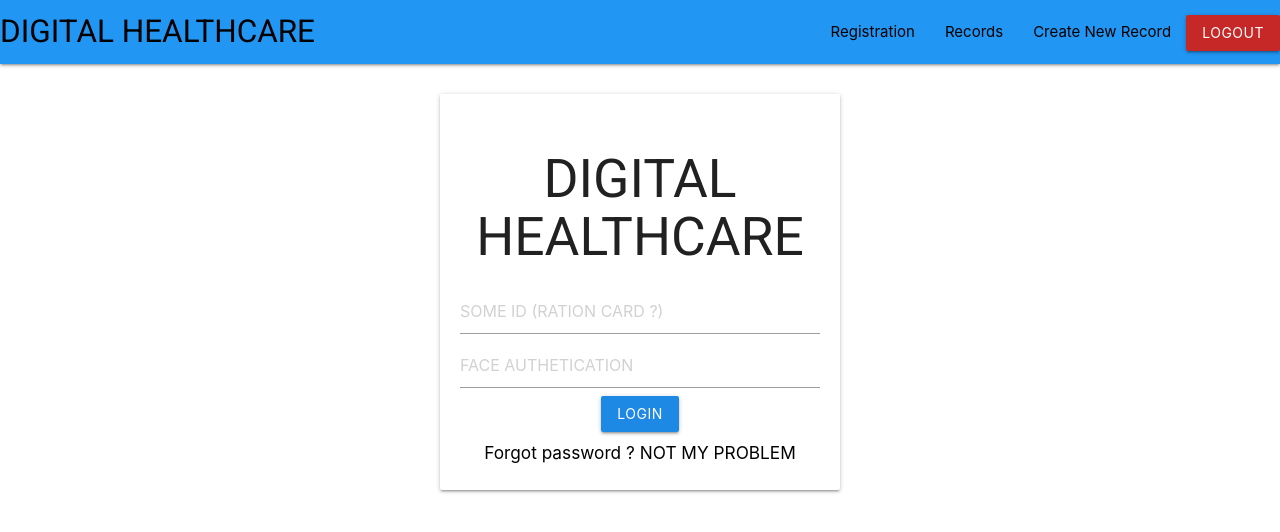
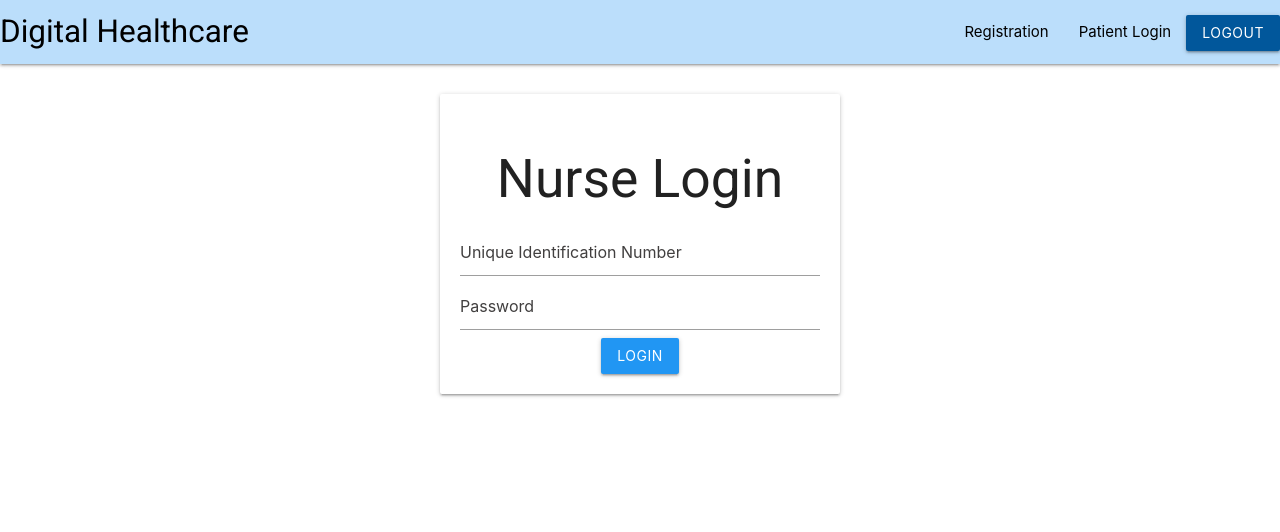
Before and after one commit to Loganzi/SIH_Patient_Side, a React (Create React App) app in the folder client/: page /signin in a window 1280 px wide. Shown: the top 532 px of the page. Built offline with nearby package versions, Linux system fonts and the light colour scheme; sample sign-in values are in the browser's storage.

Commit message:
ui update

```diff
--- a/client/src/App.css
+++ b/client/src/App.css
@@ -63,3 +63,7 @@ h2 {
 .material-icons:hover {
   cursor: pointer;
 }
+::placeholder {
+  color: rgb(65, 63, 63);
+  opacity: 1;
+}
--- a/client/src/App.js
+++ b/client/src/App.js
@@ -12,6 +12,7 @@ import { reducer, initialState } from "./reducers/userReducer";
 import UserProfile from "./components/screens/UserProfile";
 import SubscribedUserPosts from "./components/screens/SubscribesUserPosts";
 import Reset from "./components/screens/Reset";
+import PatientLogin from "./components/screens/PatientLogin";
 import NewPassword from "./components/screens/Newpassword";
 import Form from "./components/screens/Form";
 export const UserContext = createContext();
@@ -57,6 +58,10 @@ const Routing = () => {
       <Route exact path="/reset">
         <Reset />
       </Route>
+
+	<Route path="/PatientLogin">
+        <PatientLogin />
+      </Route>
       <Route path="/reset/:token">
         <NewPassword />
       </Route>
--- a/client/src/components/Navbar.js
+++ b/client/src/components/Navbar.js
@@ -18,16 +18,16 @@ const NavBar = () => {
         <li key="1">
           <Link to="/form">Registration</Link>
         </li>,
-        <li key="2">
-          <Link to="/profile">Records</Link>
-        </li>,
-        <li key="3">
-          <Link to="/create">Create New Record</Link>
-        </li>,
-        //<li key="4"><Link to="/myfollowingpost">All Records</Link></li>,
+        //<li key="2">
+         // <Link to="/profile">Records</Link>
+        //</li>,
+        //<li key="3">
+          //<Link to="/create">Create New Record</Link>
+        //</li>,
+        <li key="4"><Link to="/PatientLogin">Patient Login</Link></li>,
         <li key="5">
           <button
-            className="btn #c62828 red darken-3"
+            className="btn #01579b light-blue darken-4"
             onClick={() => {
               localStorage.clear();
               dispatch({ type: "CLEAR" });
@@ -43,9 +43,9 @@ const NavBar = () => {
         <li key="6">
           <Link to="/signin">Signin</Link>
         </li>,
-        <li key="7">
-          <Link to="/signup">Signup</Link>
-        </li>,
+
+
+
       ];
     }
   };
@@ -68,9 +68,9 @@ const NavBar = () => {
   };
   return (
     <nav>
-      <div className="nav-wrapper blue">
+      <div className="nav-wrapper #bbdefb blue lighten-4 ">
         <Link to={state ? "/" : "/signin"} className="brand-logo left">
-          DIGITAL HEALTHCARE
+          Digital Healthcare
         </Link>
         <ul id="nav-mobile" className="right">
           {renderList()}
@@ -121,3 +121,10 @@ const NavBar = () => {
 };
 
 export default NavBar;
+
+
+/*
+<li key="7">
+          <Link to="/signup">Signup</Link>
+        </li>,
+*/
--- a/client/src/components/screens/Form.js
+++ b/client/src/components/screens/Form.js
@@ -60,8 +60,8 @@ const Form = () => {
   };
 
   return (
-    <div className="FormCard input-field">
-      <div className="formcard">
+    <div className="FormCard ">
+      <div className="formcard input-field">
         <h2 className="regFormH2">Registration Form</h2>
         <input
           type="text"
--- a/client/src/components/screens/Home.js
+++ b/client/src/components/screens/Home.js
@@ -1,6 +1,8 @@
 import React,{useState,useEffect,useContext} from 'react'
 import {UserContext} from '../../App'
 import {Link} from 'react-router-dom'
+
+
 const Home  = ()=>{
     const [data,setData] = useState([])
     const {state,dispatch} = useContext(UserContext)
@@ -16,7 +18,7 @@ const Home  = ()=>{
        })
     },[])
 
-    /*const likePost = (id)=>{
+    const likePost = (id)=>{
           fetch('/like',{
               method:"put",
               headers:{
@@ -92,7 +94,7 @@ const Home  = ()=>{
           }).catch(err=>{
               console.log(err)
           })
-    }*/
+    }
 
     const deletePost = (postid)=>{
         fetch(`/deletepost/${postid}`,{
@@ -110,6 +112,7 @@ const Home  = ()=>{
         })
     }
    return (
+
        <div className="home">
            {
                data.map(item=>{
@@ -126,7 +129,7 @@ const Home  = ()=>{
                             <div className="card-image">
                                 <img src={item.photo}/>
                             </div>
-                             {/*<div className="card-content">
+                            <div className="card-content">
                             <i className="material-icons" style={{color:"red"}}>favorite</i>
                             {item.likes.includes(state._id)
                             ?
@@ -157,7 +160,7 @@ const Home  = ()=>{
                                   <input type="text" placeholder="add a comment" />
                                 </form>
 
-                            </div>*/}
+                            </div>
                         </div>
                    )
                })
@@ -165,6 +168,7 @@ const Home  = ()=>{
 
 
        </div>
+
    )
 }
 
--- /dev/null
+++ b/client/src/components/screens/PatientLogin.js
@@ -0,0 +1,39 @@
+import React from 'react'
+import {Link,useHistory} from 'react-router-dom'
+import {UserContext} from '../../App'
+import M from 'materialize-css'
+
+
+
+
+const PatientLogin = ()=>{
+	//const ProfilePage = ()=>{
+	 //history.push('/Form')
+//}
+
+
+
+	return (
+	<div className="mycard">
+          <div className="card auth-card input-field">
+            <h2>Patient Login</h2>
+            <input
+            type="text"
+            placeholder="AADHAR CARD NUMBER "
+            />
+            	    <h6>
+                <Link to="/Home">Authenticate</Link>
+            </h6>
+
+
+        </div>
+      </div>
+
+
+	)
+
+}
+
+
+
+export default PatientLogin
--- a/client/src/components/screens/Profile.js
+++ b/client/src/components/screens/Profile.js
@@ -22,7 +22,7 @@ const Profile  = ()=>{
         data.append("file",image)
         data.append("upload_preset","insta-clone")
         data.append("cloud_name","rohanpillai9322")
-        fetch("https://api.cloudinary.com/v1_1/rohanpillai9322/image/upload",{   // CHANGE!!
+        fetch("https://api.cloudinary.com/v1_1/rohanpillai9322/image/upload",{
             method:"post",
             body:data
         })
--- a/client/src/components/screens/Reset.js
+++ b/client/src/components/screens/Reset.js
@@ -33,7 +33,7 @@ const Reset  = ()=>{
    return (
       <div className="mycard">
           <div className="card auth-card input-field">
-            <h2>FUCK ABHAY</h2>
+            <h2>Nurse Login</h2>
             <input
             type="text"
             placeholder="email"
--- a/client/src/components/screens/SignIn.js
+++ b/client/src/components/screens/SignIn.js
@@ -29,7 +29,7 @@ const SignIn  = ()=>{
                localStorage.setItem("user",JSON.stringify(data.user))
                dispatch({type:"USER",payload:data.user})
                M.toast({html:"signedin success",classes:"#43a047 green darken-1"})
-               history.push('/')
+               history.push('/Form')
            }
         }).catch(err=>{
             console.log(err)
@@ -38,28 +38,26 @@ const SignIn  = ()=>{
    return (
       <div className="mycard">
           <div className="card auth-card input-field">
-            <h2>DIGITAL HEALTHCARE</h2>
+            <h2>Nurse Login</h2>
             <input
             type="text"
-            placeholder="SOME ID (RATION CARD ?) "
+            placeholder="Unique Identification Number "
             value={email}
             onChange={(e)=>setEmail(e.target.value)}
             />
             <input
             type="password"
-            placeholder="FACE AUTHETICATION"
+            placeholder="Password"
             value={password}
             onChange={(e)=>setPasword(e.target.value)}
             />
-            <button className="btn waves-effect waves-light #64b5f6 blue darken-1"
+            <button className="btn waves-effect waves-light blue "
             onClick={()=>PostData()}
             >
                 Login
             </button>
 
-            <h6>
-                <Link to="/reset">Forgot password ? NOT MY PROBLEM</Link>
-            </h6>
+
 
         </div>
       </div>
```
